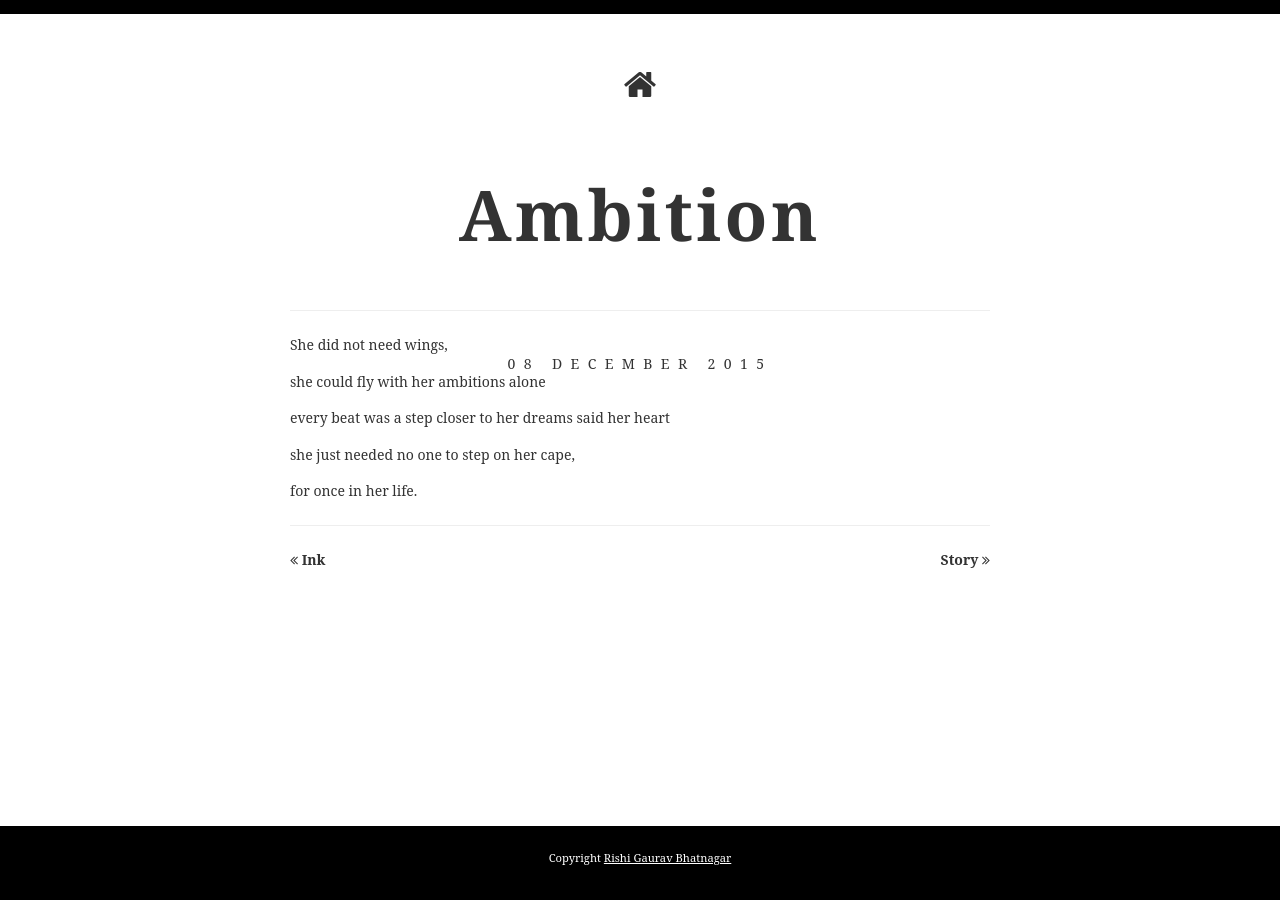
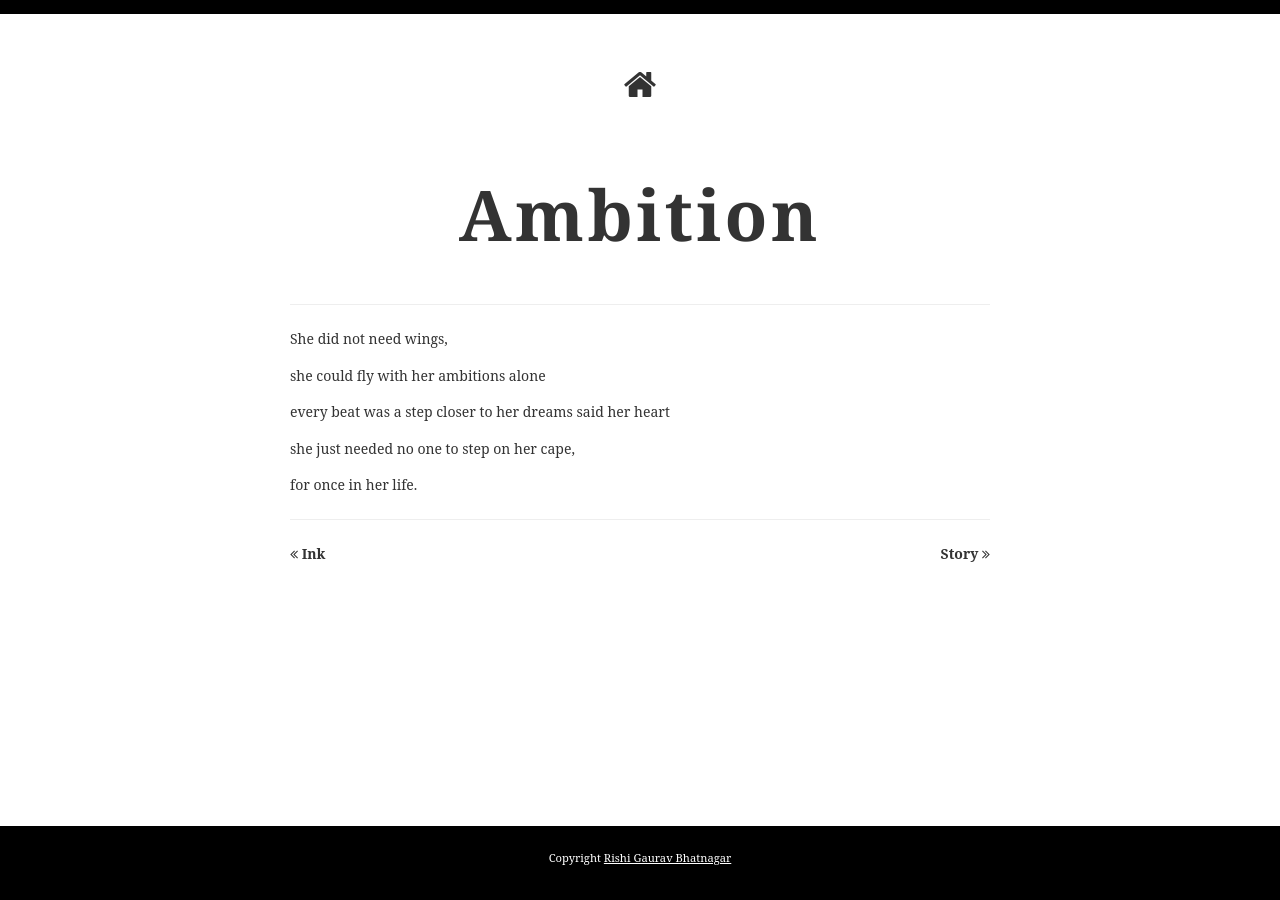
Before and after one commit to rishipoetry/rishipoetry.github.io, a Jekyll site: the page built from _posts/2015-12-08-ambition.md, in a window 1280 px wide. Built offline with Jekyll 4.4.1, drawn with Linux system fonts in a browser that asks for light colours; some web fonts are replaced.

Commit message:
date positioned changed

```diff
--- a/_layouts/post_page.html
+++ b/_layouts/post_page.html
@@ -33,7 +33,7 @@ layout: default
 			<article class="post">
 
 				<h2 class="content">{{page.title}}</h2>
-				<h5 class ="content">{{ page.date | date: "%d %B %Y" }}</h5>
+
 
 				<section id ="share buttons">
 					<!--<span><a href="https://twitter.com/share" class="twitter-share-button" data-via="rishigb" data-size="small"></a>
```
